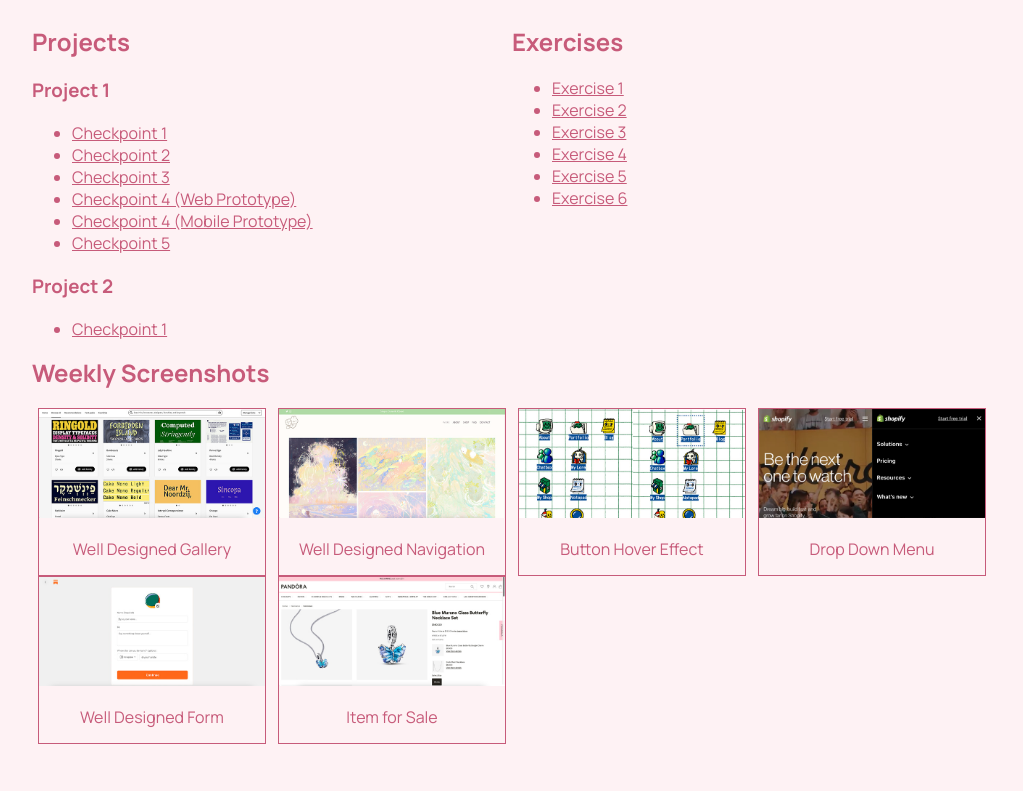
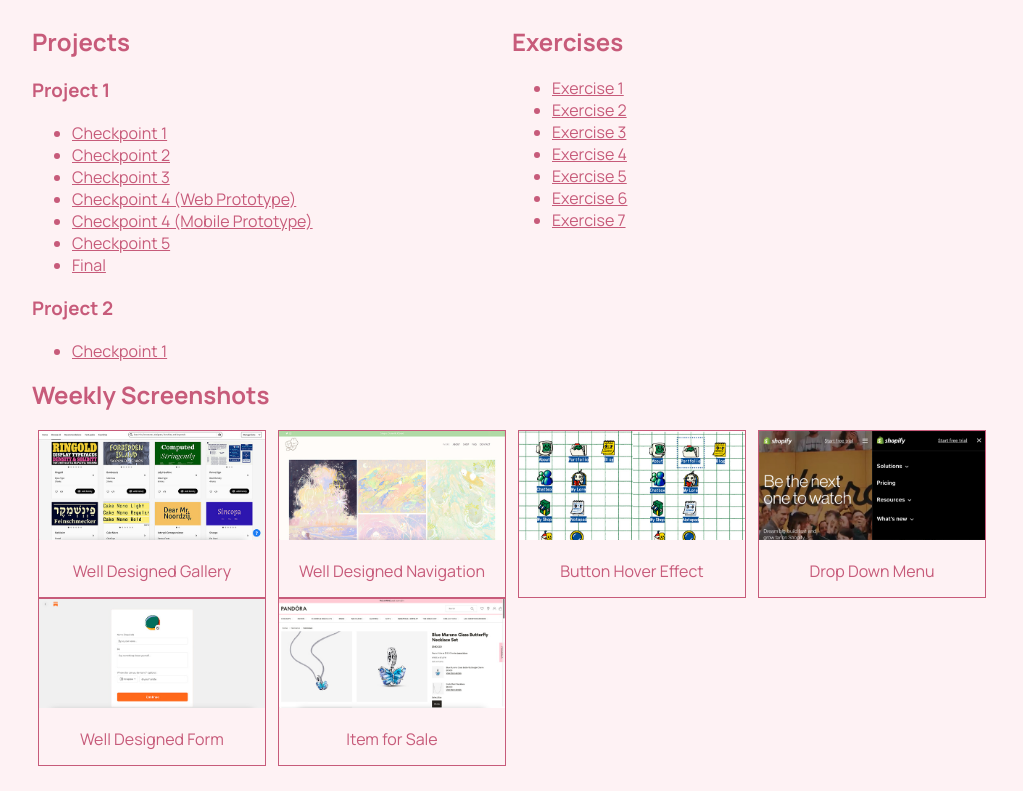
Before and after one commit to aaslam8/avt415, a plain HTML site: page index.html in a window 1280 px wide. Shown: the part 104-895 px from the top of the page, without its empty margins (128-1151 px from the left). Before the commit the page ends 873 px from the top, so only its background shows below. Drawn offline with Linux system fonts and the light colour scheme.

Commit message:
e7 and p1

```diff
--- a/index.html
+++ b/index.html
@@ -25,6 +25,7 @@
 		<li><a href="https://www.figma.com/proto/Q3t4plbC9oAmaMxSaMGtqz/P1-Checkpoint-4?node-id=4005-18&node-type=frame&t=CHsUaLe6vH4tlTSU-1&scaling=min-zoom&content-scaling=fixed&page-id=0%3A1">Checkpoint 4 (Web Prototype)</a></li>
 		<li><a href="https://www.figma.com/proto/Q3t4plbC9oAmaMxSaMGtqz/P1-Checkpoint-4?node-id=18-2&node-type=frame&t=0UrytICe5vnaPXWp-1&scaling=min-zoom&content-scaling=fixed&page-id=0%3A1">Checkpoint 4 (Mobile Prototype)</a></li>
 		<li><a href="https://www.figma.com/proto/rpzcdZLycNWKHH2jcCzKQF/P1-Checkpoint-5?node-id=4005-18&node-type=canvas&t=6CdbK4Xu9s2a2pZU-1&scaling=min-zoom&content-scaling=fixed&page-id=0%3A1">Checkpoint 5</a></li>
+		<li><a href="https://www.figma.com/proto/kefqpIvlPG5jDOWeHCCagY/P1-Final?node-id=4005-18&node-type=canvas&t=okTaZ0i7hYRbeQMI-1&scaling=scale-down-width&content-scaling=fixed&page-id=0%3A1">Final</a></li>
 	</ul>
 	<h3>Project 2</h3>
 	<ul>
@@ -40,6 +41,7 @@
 		<li><a href="e4/index.html">Exercise 4</a></li>
 		<li><a href="e5/index.html">Exercise 5</a></li>
 		<li><a href="https://www.figma.com/proto/uIcIdDnFnM84PZhWmJ6mt9/E6?node-id=1-2&node-type=canvas&t=O5v9TeTnqKtCAzAI-1&scaling=contain&content-scaling=responsive&page-id=0%3A1">Exercise 6</a></li>
+		<li><a href="https://www.figma.com/proto/9TvZUCg8FsieZwPE17kVKA/E7?node-id=1-2&node-type=frame&t=WMaV5uWbziqSX2qM-1&scaling=min-zoom&content-scaling=fixed&page-id=0%3A1">Exercise 7</a></li>
 	</ul>
 </div>
 	<div class="wss">
```
